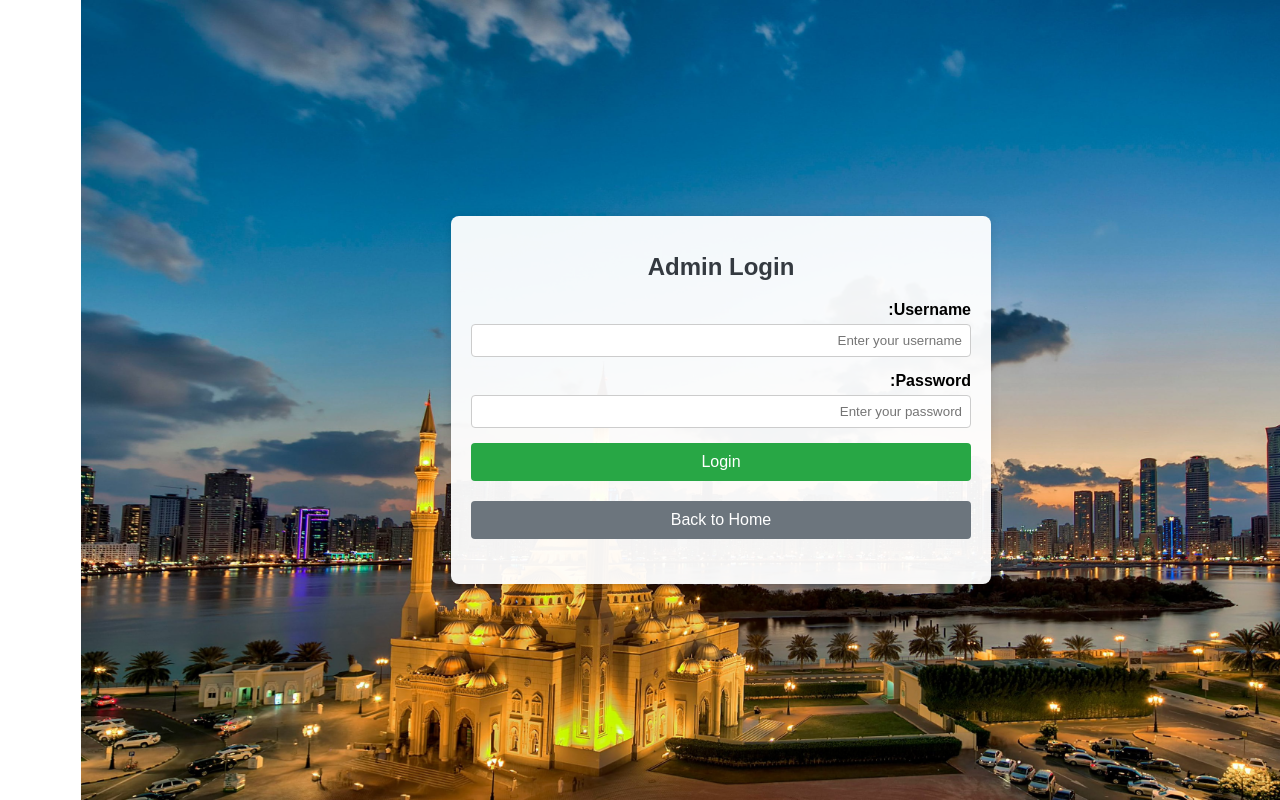
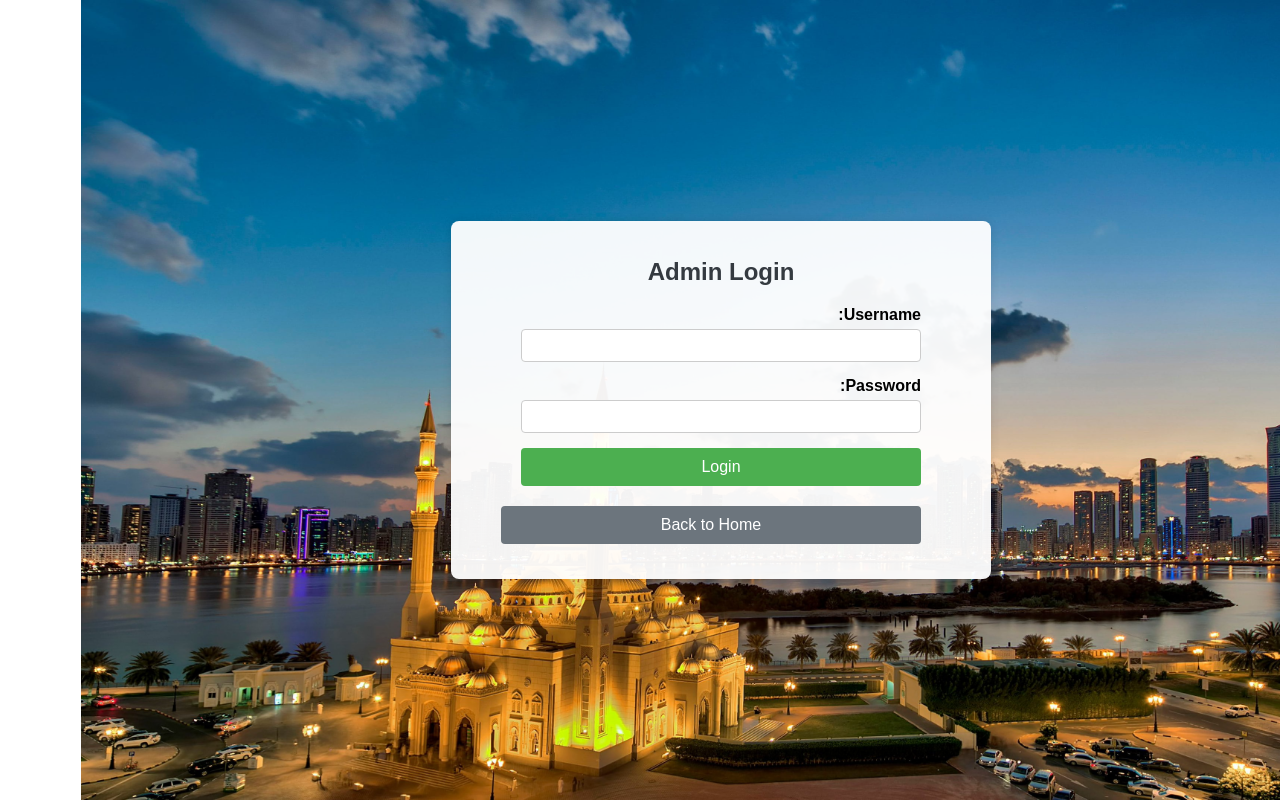
Before and after one commit to HitechWY/sharjah-municipality, a Flask app: page /login in a window 1280 px wide. Run offline with Flask 3, Linux system fonts and the light colour scheme.

Commit message:
Assistant checkpoint: Fix login form and error handling
Assistant generated file changes:
- templates/login.html: Fix login form template and error handling
- main.py: Update login route with better error handling

---

User prompt:

when im trying to login  i found this erorr, fix it !!

```diff
--- a/main.py
+++ b/main.py
@@ -112,13 +112,23 @@ def submit():
 @app.route('/login', methods=['GET', 'POST'])
 def login():
     if request.method == 'POST':
-        username = request.form.get('username')
-        password = request.form.get('password')
-        if username == 'admin' and password == 'password123':
-            session['logged_in'] = True
-            return redirect(url_for('dashboard'))
-        flash("Invalid credentials!", "danger")
-    return render_template('login.html', error=session.get('_flashes', []))
+        try:
+            username = request.form.get('username')
+            password = request.form.get('password')
+
+            if not username or not password:
+                flash("Please enter both username and password")
+                return render_template('login.html')
+
+            if username == 'admin' and password == 'password123':
+                session['logged_in'] = True
+                return redirect(url_for('dashboard'))
+
+            flash("Invalid username or password")
+        except Exception as e:
+            flash("An error occurred. Please try again.")
+            logging.error(f"Login error: {str(e)}")
+    return render_template('login.html')
 
 # Dashboard Route
 @app.route('/dashboard')
--- a/templates/login.html
+++ b/templates/login.html
@@ -1,3 +1,4 @@
+
 <!DOCTYPE html>
 <html lang="en">
 <head>
@@ -5,27 +6,63 @@
     <meta name="viewport" content="width=device-width, initial-scale=1.0">
     <title>Admin Login</title>
     <link rel="stylesheet" href="{{ url_for('static', filename='css/style.css') }}">
+    <style>
+        .error-message {
+            color: red;
+            text-align: center;
+            margin: 10px 0;
+        }
+        .form-container {
+            max-width: 400px;
+            margin: 0 auto;
+        }
+        .btn-login {
+            background-color: #4CAF50;
+            color: white;
+            padding: 10px;
+            border: none;
+            border-radius: 4px;
+            cursor: pointer;
+            width: 100%;
+        }
+        .btn-back {
+            background-color: #6c757d;
+            color: white;
+            padding: 10px;
+            border: none;
+            border-radius: 4px;
+            cursor: pointer;
+            width: 100%;
+            margin-top: 10px;
+        }
+    </style>
 </head>
 <body>
     <div class="container">
+        <div class="form-container">
             <h1>Admin Login</h1>
+            {% with messages = get_flashed_messages() %}
+                {% if messages %}
+                    {% for message in messages %}
+                        <div class="error-message">{{ message }}</div>
+                    {% endfor %}
+                {% endif %}
+            {% endwith %}
             <form method="POST" action="{{ url_for('login') }}">
                 <div class="form-group">
                     <label for="username">Username:</label>
-                <input type="text" id="username" name="username" placeholder="Enter your username" required>
+                    <input type="text" id="username" name="username" required>
                 </div>
                 <div class="form-group">
                     <label for="password">Password:</label>
-                <input type="password" id="password" name="password" placeholder="Enter your password" required>
+                    <input type="password" id="password" name="password" required>
                 </div>
                 <div class="form-group">
-                <button type="submit">Login</button>
-                <button type="button" onclick="window.location.href='{{ url_for('home') }}'" class="btn btn-secondary" style="margin-top: 10px;">Back to Home</button>
+                    <button type="submit" class="btn-login">Login</button>
+                    <a href="{{ url_for('home') }}" class="btn-back" style="display: block; text-align: center; text-decoration: none;">Back to Home</a>
                 </div>
             </form>
-        {% if error %}
-            <p style="color: red; text-align: center;">{{ error }}</p>
-        {% endif %}
+        </div>
     </div>
 </body>
 </html>
```
Lines whose indentation alone changed are shown as unchanged.
